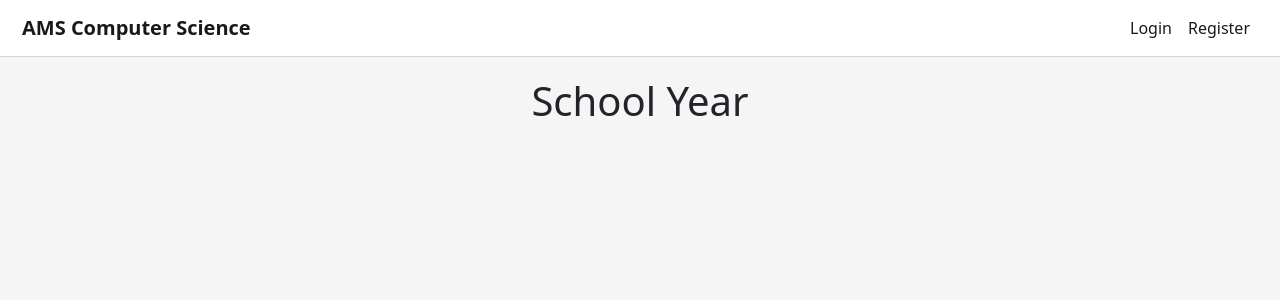
After one commit to JackPadalino/amscsapp, a Django app: page /school-year/ in a window 1280 px wide. The commit adds this page. Shown: the top 300 px of the page. Run offline with Django 4.2, Linux system fonts and the light colour scheme; data that the repository does not hold is empty.

Commit message:
udpated school year list view and class by school year list view

```diff
--- a/classroom/urls.py
+++ b/classroom/urls.py
@@ -3,6 +3,5 @@ from . import views
 from .views import ClassesListView,ClassDetailView
 
 urlpatterns = [
-    path('<str:year>/',ClassesListView.as_view(),name='classroom-classes'),
     path('<str:class_title>/<int:pk>/',ClassDetailView.as_view(),name='classroom-classroom-main')
 ]
--- a/main/templates/main/base.html
+++ b/main/templates/main/base.html
@@ -25,23 +25,12 @@
             <div class="collapse navbar-collapse" id="navbarSupportedContent">
                 <ul class="navbar-nav me-auto mb-2 mb-lg-0">
                     {% if user.is_authenticated %}
+                        <li class="nav-item">
+                            <a class="nav-link active" aria-current="page" href="{% url 'main-school-years' %}">Find a Class</a>
+                        </li>
                         <!--<li class="nav-item">
-                            <a class="nav-link active" aria-current="page" href="#">Home</a>
-                        </li>
-                        <li class="nav-item">
                             <a class="nav-link" href="#">Link</a>
                         </li>-->
-                        <li class="nav-item dropdown">
-                            <a class="nav-link dropdown-toggle active" href="#" id="navbarDropdown" role="button" data-bs-toggle="dropdown" aria-expanded="false">School Year</a>
-                            <ul class="dropdown-menu dropdown-menu-end" aria-labelledby="navbarDropdown">
-                                <li><a class="dropdown-item" href="{% url 'classroom-classes' '2021-2022' %}">2021-2022</a></li>
-                                <li><a class="dropdown-item" href="{% url 'classroom-classes' '2022-2023' %}">2022-2023</a></li>
-                                <li><a class="dropdown-item" href="{% url 'classroom-classes' '2023-2024' %}">2023-2024</a></li>
-                                <!--<li>
-                                    <hr class="dropdown-divider">
-                                </li>-->
-                            </ul>
-                        </li>
                     {% endif %}
                 </ul>
             </div>
--- /dev/null
+++ b/main/templates/main/schoolyears.html
@@ -0,0 +1,11 @@
+{% extends 'main/base.html' %}
+{% block content %}
+<div class='page-title'>
+    <h1>School Year</h1>
+</div>
+<div class="classes-div">
+    {% for year in schoolyears %}
+        <h1><a href="{% url 'main-classes' year.pk %}">{{ year.year}}</a></h1>
+    {% endfor %}
+</div>
+{% endblock content %}
--- a/main/urls.py
+++ b/main/urls.py
@@ -1,6 +1,9 @@
 from django.urls import path
 from . import views
+from .views import SchoolYearListView,ClassesListView
 
 urlpatterns = [
     path('',views.home,name='main-home'),
+    path('school-year/',SchoolYearListView.as_view(),name='main-school-years'),
+    path('school-year/<int:pk>/',ClassesListView.as_view(),name='main-classes'),
 ]
--- a/main/views.py
+++ b/main/views.py
@@ -2,6 +2,7 @@ from django.http import HttpResponse
 from django.shortcuts import render
 from django.shortcuts import get_object_or_404
 from django.views.generic import ListView,DetailView
+from classroom.models import SchoolYear,Classroom
 
 # Create your views here.
 def home(request):
@@ -9,3 +10,44 @@ def home(request):
         'title':'Home',
     }
     return render(request,'main/home.html',context)
+
+class SchoolYearListView(ListView):
+    model = SchoolYear
+    template_name = 'main/schoolyears.html'
+    context_object_name = 'schoolyears'
+
+'''
+    # this function filters Classroom objects by the 'year' argument passed in from the URL
+    # and then returns an 'object_list' that has been renamed to 'classes' to the template
+    def get_queryset(self):
+        self.year = get_object_or_404(SchoolYear, year=self.kwargs['year'])
+        return School.objects.filter(school_year=self.year)
+
+    # this function is using the string passed in from the URL, turning it into a context
+    # variable 'school_year', and then passing that variable into the template to be used
+    # as the page's title
+    def get_context_data(self, **kwargs):
+        context = super().get_context_data(**kwargs)
+        context['school_year'] = self.kwargs['year']
+        return context
+'''
+
+class ClassesListView(ListView):
+    #model = Classroom
+    template_name = 'main/classes.html'
+    context_object_name = 'classes'
+
+    # this function filters Classroom objects by the 'year' argument passed in from the URL
+    # and then returns an 'object_list' that has been renamed to 'classes' to the template
+    def get_queryset(self):
+        self.school_year = get_object_or_404(SchoolYear, pk=self.kwargs['pk'])
+        return Classroom.objects.filter(school_year=self.school_year)
+
+
+    # this function is using the string passed in from the URL, turning it into a context
+    # variable 'school_year', and then passing that variable into the template to be used
+    # as the page's title
+    def get_context_data(self, **kwargs):
+        context = super().get_context_data(**kwargs)
+        context['school_year'] = SchoolYear.objects.get(id=self.kwargs['pk'])
+        return context
```
